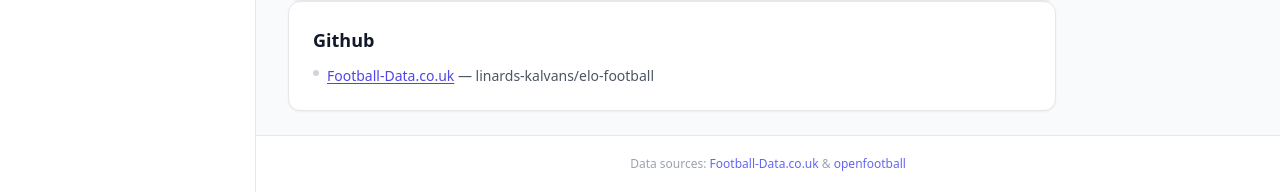
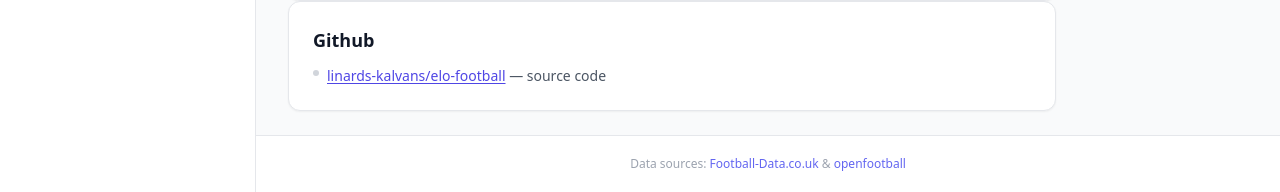
Before and after one commit to linards-kalvans/elo-football, a FastAPI app: page /about in a window 1280 px wide. Shown: the part 1979-2171 px from the top of the page. Run offline with FastAPI, Linux system fonts and the light colour scheme; data that the repository does not hold is empty; some libraries are stand-ins or nearby versions.

Commit message:
Correct about paghe

```diff
--- a/backend/templates/about.html
+++ b/backend/templates/about.html
@@ -173,8 +173,8 @@
             <li class="flex items-start gap-2">
                 <span class="mt-1 w-1.5 h-1.5 rounded-full bg-gray-300 shrink-0"></span>
                 <span>
-                    <a href="https://github.com/linards-kalvans/elo-football" target="_blank" rel="noopener" class="text-brand-600 hover:text-brand-700 underline underline-offset-2">Football-Data.co.uk</a>
-                    — linards-kalvans/elo-football
+                    <a href="https://github.com/linards-kalvans/elo-football" target="_blank" rel="noopener" class="text-brand-600 hover:text-brand-700 underline underline-offset-2">linards-kalvans/elo-football</a>
+                    — source code
                 </span>
             </li>
         </ul>
```
